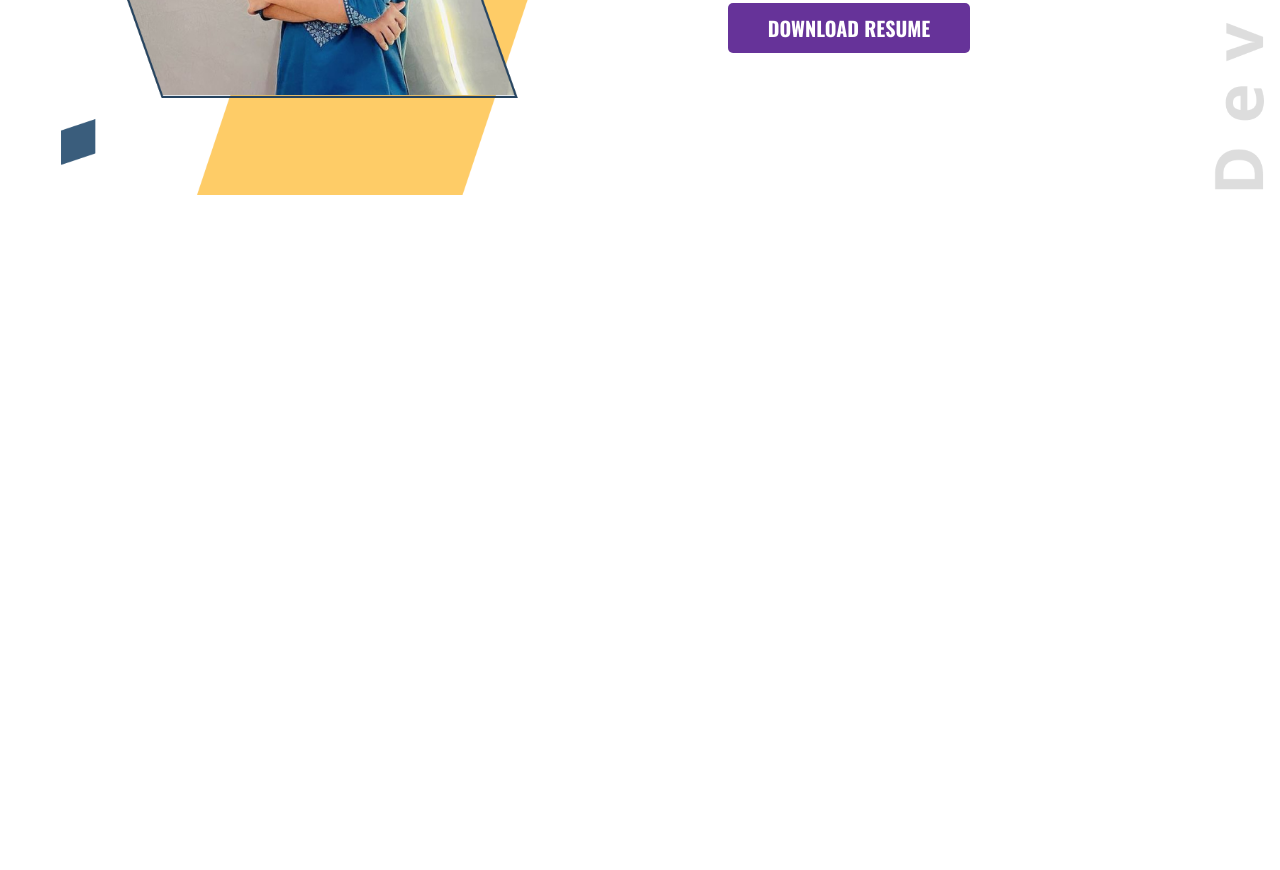
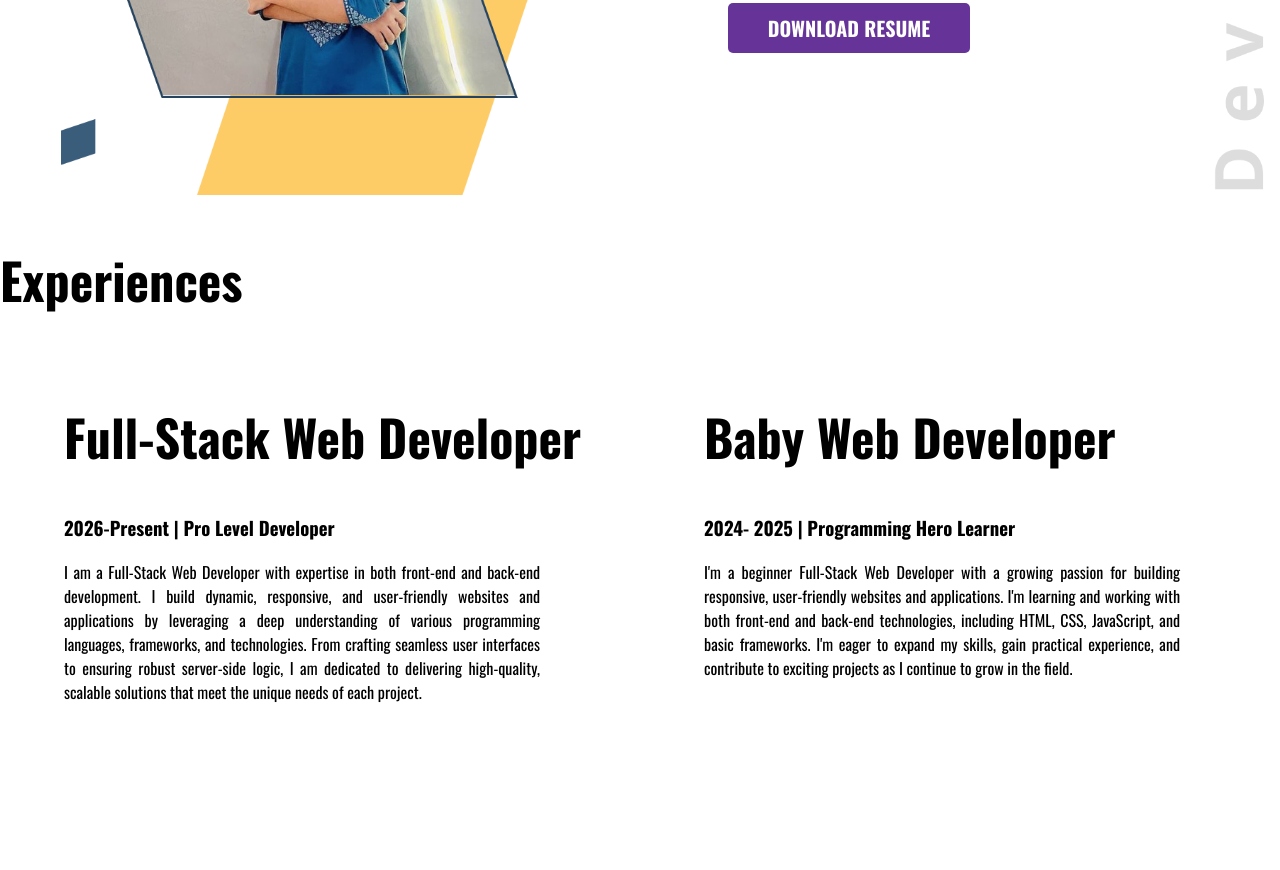
Before and after one commit to Junayedgit/junayed-portfolio, a plain HTML site: page index.html in a window 1280 px wide. Shown: the part 1018-1888 px from the top of the page. Before the commit the page ends 1218 px from the top, so only its background shows below. Drawn offline with nearby package versions, Linux system fonts and the light colour scheme.

Commit message:
experience added

```diff
--- a/index.html
+++ b/index.html
@@ -12,7 +12,7 @@
 </head>
 
 <body>
-    <section class="top-banner">
+    <section class="top-banner flexible-container">
         <div class="half-width">
             <h1>Welcome to</h1>
             <h1><span class="junayed">Junayed Mahmud</span> World !!</h1>
@@ -35,7 +35,7 @@
     </section>
 
 
-    <section class="dreambig">
+    <section class="dreambig flexible-container">
         <div class="half-width2">
             <img src="images/junayed2.png" alt="">
         </div>
@@ -52,6 +52,31 @@
                 RESUME</a>
         </div>
     </section>
+    <section class="experiences-blog">
+        <h1>Experiences</h1>
+        <div class="flexible-container">
+            <div class="half-width">
+                <h1>Full-Stack Web Developer</h1>
+                <h3>2026-Present | Pro Level Developer </h3>
+                <p>I am a Full-Stack Web Developer with expertise in both front-end and back-end development. I build
+                    dynamic, responsive, and user-friendly websites and applications by leveraging a deep understanding
+                    of
+                    various programming languages, frameworks, and technologies. From crafting seamless user interfaces
+                    to
+                    ensuring robust server-side logic, I am dedicated to delivering high-quality, scalable solutions
+                    that
+                    meet the unique needs of each project.</p>
+            </div>
+            <div class="half-width">
+                <h1>Baby Web Developer</h1>
+                <h3>2024- 2025 | Programming Hero Learner</h3>
+                <p>I'm a beginner Full-Stack Web Developer with a growing passion for building responsive, user-friendly
+                    websites and applications. I'm learning and working with both front-end and back-end technologies,
+                    including HTML, CSS, JavaScript, and basic frameworks. I'm eager to expand my skills, gain practical
+                    experience, and contribute to exciting projects as I continue to grow in the field.</p>
+            </div>
+        </div>
+    </section>
 
 
 </body>
--- a/style.css
+++ b/style.css
@@ -15,7 +15,7 @@ h1 {
     color: orangered;
 }
 
-section {
+.flexible-container {
     display: flex;
 }
 
```
